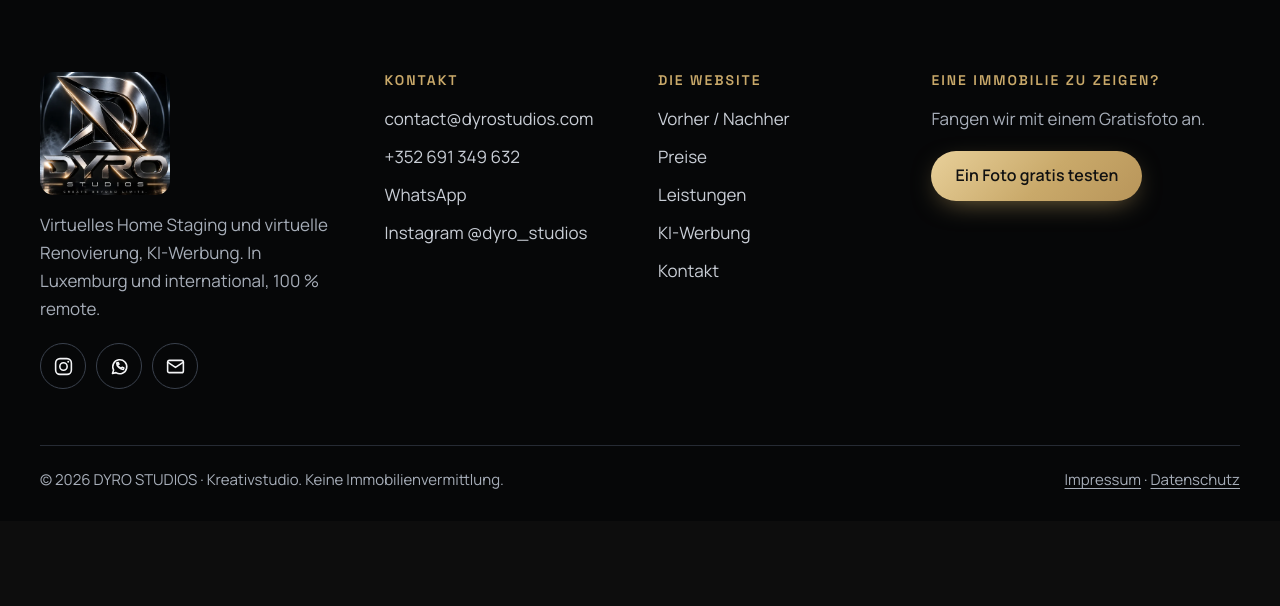
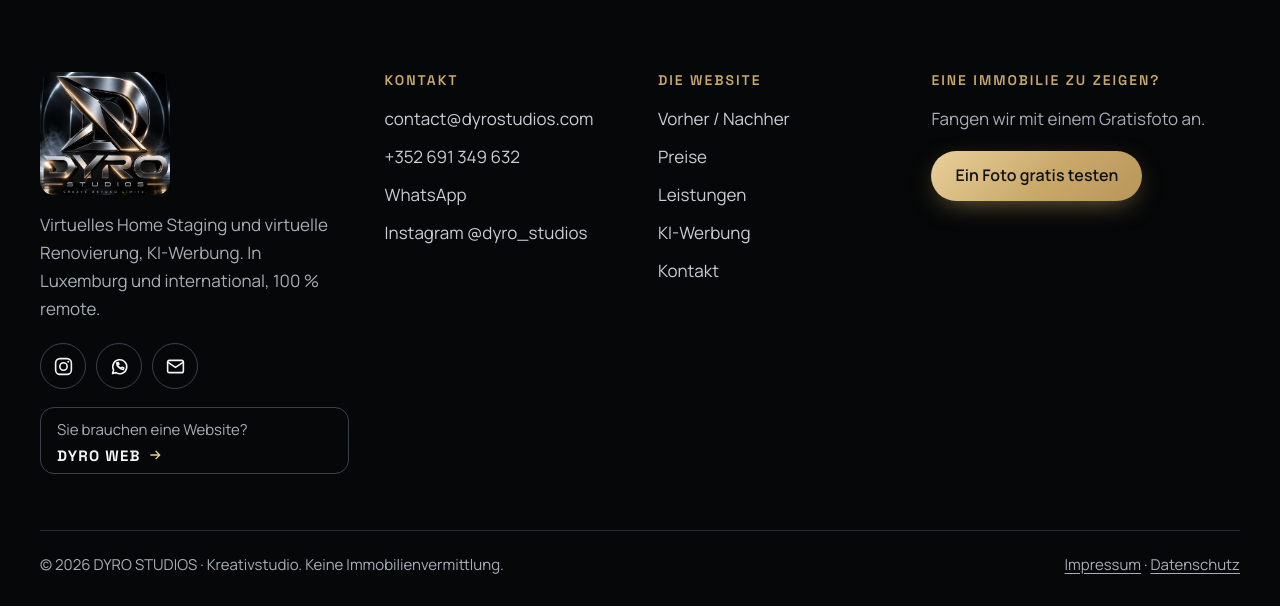
Before and after one commit to DeZaieR/PANIERFUT-, a PHP site: page /de/contact/ in a window 1280 px wide. Shown: the part 1677-2283 px from the top of the page. Before the commit the page ends 2166 px from the top, so only its background shows below. Run offline with PHP 8.4, Linux system fonts and the light colour scheme.

Commit message:
Lien vers DYRO WEB en bas de page (FR/DE/EN)
Co-Authored-By: Claude Opus 5.5 <noreply@anthropic.com>
Claude-Session: https://claude.ai/code/session_01L7NRgSyhEu1fRTPi9U5tUA

```diff
--- a/404.html
+++ b/404.html
@@ -10,7 +10,7 @@
 <link rel="canonical" href="https://dyrostudios.com/">
 <link rel="preload" href="/assets/fonts/space-grotesk-latin.woff2" as="font" type="font/woff2" crossorigin>
 <link rel="preload" href="/assets/fonts/manrope-latin.woff2" as="font" type="font/woff2" crossorigin>
-<link rel="stylesheet" href="/assets/css/site.css?v=3">
+<link rel="stylesheet" href="/assets/css/site.css?v=4">
 <link rel="icon" href="/assets/img/favicon.png" type="image/png">
 <link rel="apple-touch-icon" href="/assets/img/apple-touch-icon.png">
 <meta property="og:type" content="website">
@@ -96,6 +96,7 @@
         <a class="social__btn" href="https://wa.me/352691349632" target="_blank" rel="noopener" aria-label="WhatsApp (nouvel onglet)"><svg viewBox="0 0 24 24" aria-hidden="true"><path d="M4 20l1.3-3.9A8 8 0 1 1 8 19z"/><path d="M9.5 9.5c.3 1.8 2.2 3.8 4.4 4.4l1.1-1.1 2 1-.6 1.6c-3.7.2-7.6-3.6-7.6-7.4l1.6-.6 1 2z"/></svg></a>
         <a class="social__btn" href="mailto:contact@dyrostudios.com" aria-label="Écrire un email"><svg viewBox="0 0 24 24" aria-hidden="true"><rect x="3" y="5" width="18" height="14" rx="2"/><path d="M3 7l9 6 9-6"/></svg></a>
       </div>
+      <a class="sister" href="https://dyroweb.online/" target="_blank" rel="noopener"><span class="sister__k">Besoin d’un site web ?</span><span class="sister__v">DYRO WEB <svg viewBox="0 0 24 24" aria-hidden="true"><path d="M5 12h14M13 6l6 6-6 6"/></svg></span></a>
     </div>
     <div class="ftr__col" data-reveal>
       <h2>Contact</h2>
--- a/assets/css/site.css
+++ b/assets/css/site.css
@@ -404,6 +404,13 @@ main:focus { outline: none; }
 .social__btn:hover::before { transform: scale(1); }
 .social__btn:hover svg { transform: rotate(-8deg) scale(1.08); }
 
+.sister { display: inline-flex; align-items: center; flex-wrap: wrap; gap: 4px 10px; margin-top: 18px; padding: 10px 16px; border: 1px solid var(--line2); border-radius: 14px; transition: border-color .3s, background-color .3s, transform .4s var(--ease); }
+.sister__k { font-size: .9375rem; color: var(--muted); }
+.sister__v { display: inline-flex; align-items: center; gap: 6px; font: 700 .9375rem/1 var(--f-disp); letter-spacing: .08em; color: var(--ink); }
+.sister__v svg { width: 16px; height: 16px; fill: none; stroke: var(--gold2); stroke-width: 2; transition: transform .35s var(--ease); }
+.sister:hover { border-color: var(--gold); background: var(--goldA); transform: translateY(-2px); }
+.sister:hover .sister__v svg { transform: translateX(4px); }
+
 /* Barre mobile */
 .mbar { display: none; }
 
--- a/confidentialite/index.html
+++ b/confidentialite/index.html
@@ -11,7 +11,7 @@
 <link rel="canonical" href="https://dyrostudios.com/confidentialite/">
 <link rel="preload" href="/assets/fonts/space-grotesk-latin.woff2" as="font" type="font/woff2" crossorigin>
 <link rel="preload" href="/assets/fonts/manrope-latin.woff2" as="font" type="font/woff2" crossorigin>
-<link rel="stylesheet" href="/assets/css/site.css?v=3">
+<link rel="stylesheet" href="/assets/css/site.css?v=4">
 <link rel="icon" href="/assets/img/favicon.png" type="image/png">
 <link rel="apple-touch-icon" href="/assets/img/apple-touch-icon.png">
 <meta property="og:type" content="website">
@@ -134,6 +134,7 @@
         <a class="social__btn" href="https://wa.me/352691349632" target="_blank" rel="noopener" aria-label="WhatsApp (nouvel onglet)"><svg viewBox="0 0 24 24" aria-hidden="true"><path d="M4 20l1.3-3.9A8 8 0 1 1 8 19z"/><path d="M9.5 9.5c.3 1.8 2.2 3.8 4.4 4.4l1.1-1.1 2 1-.6 1.6c-3.7.2-7.6-3.6-7.6-7.4l1.6-.6 1 2z"/></svg></a>
         <a class="social__btn" href="mailto:contact@dyrostudios.com" aria-label="Écrire un email"><svg viewBox="0 0 24 24" aria-hidden="true"><rect x="3" y="5" width="18" height="14" rx="2"/><path d="M3 7l9 6 9-6"/></svg></a>
       </div>
+      <a class="sister" href="https://dyroweb.online/" target="_blank" rel="noopener"><span class="sister__k">Besoin d’un site web ?</span><span class="sister__v">DYRO WEB <svg viewBox="0 0 24 24" aria-hidden="true"><path d="M5 12h14M13 6l6 6-6 6"/></svg></span></a>
     </div>
     <div class="ftr__col" data-reveal>
       <h2>Contact</h2>
--- a/contact/index.html
+++ b/contact/index.html
@@ -16,7 +16,7 @@
 <link rel="alternate" hreflang="x-default" href="https://dyrostudios.com/contact/">
 <link rel="preload" href="/assets/fonts/space-grotesk-latin.woff2" as="font" type="font/woff2" crossorigin>
 <link rel="preload" href="/assets/fonts/manrope-latin.woff2" as="font" type="font/woff2" crossorigin>
-<link rel="stylesheet" href="/assets/css/site.css?v=3">
+<link rel="stylesheet" href="/assets/css/site.css?v=4">
 <link rel="icon" href="/assets/img/favicon.png" type="image/png">
 <link rel="apple-touch-icon" href="/assets/img/apple-touch-icon.png">
 <meta property="og:type" content="website">
@@ -211,6 +211,7 @@
         <a class="social__btn" href="https://wa.me/352691349632" target="_blank" rel="noopener" aria-label="WhatsApp (nouvel onglet)"><svg viewBox="0 0 24 24" aria-hidden="true"><path d="M4 20l1.3-3.9A8 8 0 1 1 8 19z"/><path d="M9.5 9.5c.3 1.8 2.2 3.8 4.4 4.4l1.1-1.1 2 1-.6 1.6c-3.7.2-7.6-3.6-7.6-7.4l1.6-.6 1 2z"/></svg></a>
         <a class="social__btn" href="mailto:contact@dyrostudios.com" aria-label="Écrire un email"><svg viewBox="0 0 24 24" aria-hidden="true"><rect x="3" y="5" width="18" height="14" rx="2"/><path d="M3 7l9 6 9-6"/></svg></a>
       </div>
+      <a class="sister" href="https://dyroweb.online/" target="_blank" rel="noopener"><span class="sister__k">Besoin d’un site web ?</span><span class="sister__v">DYRO WEB <svg viewBox="0 0 24 24" aria-hidden="true"><path d="M5 12h14M13 6l6 6-6 6"/></svg></span></a>
     </div>
     <div class="ftr__col" data-reveal>
       <h2>Contact</h2>
--- a/de/contact/index.html
+++ b/de/contact/index.html
@@ -16,7 +16,7 @@
 <link rel="alternate" hreflang="x-default" href="https://dyrostudios.com/contact/">
 <link rel="preload" href="/assets/fonts/space-grotesk-latin.woff2" as="font" type="font/woff2" crossorigin>
 <link rel="preload" href="/assets/fonts/manrope-latin.woff2" as="font" type="font/woff2" crossorigin>
-<link rel="stylesheet" href="/assets/css/site.css?v=3">
+<link rel="stylesheet" href="/assets/css/site.css?v=4">
 <link rel="icon" href="/assets/img/favicon.png" type="image/png">
 <link rel="apple-touch-icon" href="/assets/img/apple-touch-icon.png">
 <meta property="og:type" content="website">
@@ -211,6 +211,7 @@
         <a class="social__btn" href="https://wa.me/352691349632" target="_blank" rel="noopener" aria-label="WhatsApp (neuer Tab)"><svg viewBox="0 0 24 24" aria-hidden="true"><path d="M4 20l1.3-3.9A8 8 0 1 1 8 19z"/><path d="M9.5 9.5c.3 1.8 2.2 3.8 4.4 4.4l1.1-1.1 2 1-.6 1.6c-3.7.2-7.6-3.6-7.6-7.4l1.6-.6 1 2z"/></svg></a>
         <a class="social__btn" href="mailto:contact@dyrostudios.com" aria-label="E-Mail schreiben"><svg viewBox="0 0 24 24" aria-hidden="true"><rect x="3" y="5" width="18" height="14" rx="2"/><path d="M3 7l9 6 9-6"/></svg></a>
       </div>
+      <a class="sister" href="https://dyroweb.online/de/" target="_blank" rel="noopener"><span class="sister__k">Sie brauchen eine Website?</span><span class="sister__v">DYRO WEB <svg viewBox="0 0 24 24" aria-hidden="true"><path d="M5 12h14M13 6l6 6-6 6"/></svg></span></a>
     </div>
     <div class="ftr__col" data-reveal>
       <h2>Kontakt</h2>
--- a/de/index.html
+++ b/de/index.html
@@ -16,7 +16,7 @@
 <link rel="alternate" hreflang="x-default" href="https://dyrostudios.com/">
 <link rel="preload" href="/assets/fonts/space-grotesk-latin.woff2" as="font" type="font/woff2" crossorigin>
 <link rel="preload" href="/assets/fonts/manrope-latin.woff2" as="font" type="font/woff2" crossorigin>
-<link rel="stylesheet" href="/assets/css/site.css?v=3">
+<link rel="stylesheet" href="/assets/css/site.css?v=4">
 <link rel="icon" href="/assets/img/favicon.png" type="image/png">
 <link rel="apple-touch-icon" href="/assets/img/apple-touch-icon.png">
 <meta property="og:type" content="website">
@@ -456,6 +456,7 @@
         <a class="social__btn" href="https://wa.me/352691349632" target="_blank" rel="noopener" aria-label="WhatsApp (neuer Tab)"><svg viewBox="0 0 24 24" aria-hidden="true"><path d="M4 20l1.3-3.9A8 8 0 1 1 8 19z"/><path d="M9.5 9.5c.3 1.8 2.2 3.8 4.4 4.4l1.1-1.1 2 1-.6 1.6c-3.7.2-7.6-3.6-7.6-7.4l1.6-.6 1 2z"/></svg></a>
         <a class="social__btn" href="mailto:contact@dyrostudios.com" aria-label="E-Mail schreiben"><svg viewBox="0 0 24 24" aria-hidden="true"><rect x="3" y="5" width="18" height="14" rx="2"/><path d="M3 7l9 6 9-6"/></svg></a>
       </div>
+      <a class="sister" href="https://dyroweb.online/de/" target="_blank" rel="noopener"><span class="sister__k">Sie brauchen eine Website?</span><span class="sister__v">DYRO WEB <svg viewBox="0 0 24 24" aria-hidden="true"><path d="M5 12h14M13 6l6 6-6 6"/></svg></span></a>
     </div>
     <div class="ftr__col" data-reveal>
       <h2>Kontakt</h2>
--- a/de/publicites/index.html
+++ b/de/publicites/index.html
@@ -16,7 +16,7 @@
 <link rel="alternate" hreflang="x-default" href="https://dyrostudios.com/publicites/">
 <link rel="preload" href="/assets/fonts/space-grotesk-latin.woff2" as="font" type="font/woff2" crossorigin>
 <link rel="preload" href="/assets/fonts/manrope-latin.woff2" as="font" type="font/woff2" crossorigin>
-<link rel="stylesheet" href="/assets/css/site.css?v=3">
+<link rel="stylesheet" href="/assets/css/site.css?v=4">
 <link rel="icon" href="/assets/img/favicon.png" type="image/png">
 <link rel="apple-touch-icon" href="/assets/img/apple-touch-icon.png">
 <meta property="og:type" content="website">
@@ -264,6 +264,7 @@
         <a class="social__btn" href="https://wa.me/352691349632" target="_blank" rel="noopener" aria-label="WhatsApp (neuer Tab)"><svg viewBox="0 0 24 24" aria-hidden="true"><path d="M4 20l1.3-3.9A8 8 0 1 1 8 19z"/><path d="M9.5 9.5c.3 1.8 2.2 3.8 4.4 4.4l1.1-1.1 2 1-.6 1.6c-3.7.2-7.6-3.6-7.6-7.4l1.6-.6 1 2z"/></svg></a>
         <a class="social__btn" href="mailto:contact@dyrostudios.com" aria-label="E-Mail schreiben"><svg viewBox="0 0 24 24" aria-hidden="true"><rect x="3" y="5" width="18" height="14" rx="2"/><path d="M3 7l9 6 9-6"/></svg></a>
       </div>
+      <a class="sister" href="https://dyroweb.online/de/" target="_blank" rel="noopener"><span class="sister__k">Sie brauchen eine Website?</span><span class="sister__v">DYRO WEB <svg viewBox="0 0 24 24" aria-hidden="true"><path d="M5 12h14M13 6l6 6-6 6"/></svg></span></a>
     </div>
     <div class="ftr__col" data-reveal>
       <h2>Kontakt</h2>
--- a/en/contact/index.html
+++ b/en/contact/index.html
@@ -16,7 +16,7 @@
 <link rel="alternate" hreflang="x-default" href="https://dyrostudios.com/contact/">
 <link rel="preload" href="/assets/fonts/space-grotesk-latin.woff2" as="font" type="font/woff2" crossorigin>
 <link rel="preload" href="/assets/fonts/manrope-latin.woff2" as="font" type="font/woff2" crossorigin>
-<link rel="stylesheet" href="/assets/css/site.css?v=3">
+<link rel="stylesheet" href="/assets/css/site.css?v=4">
 <link rel="icon" href="/assets/img/favicon.png" type="image/png">
 <link rel="apple-touch-icon" href="/assets/img/apple-touch-icon.png">
 <meta property="og:type" content="website">
@@ -211,6 +211,7 @@
         <a class="social__btn" href="https://wa.me/352691349632" target="_blank" rel="noopener" aria-label="WhatsApp (new tab)"><svg viewBox="0 0 24 24" aria-hidden="true"><path d="M4 20l1.3-3.9A8 8 0 1 1 8 19z"/><path d="M9.5 9.5c.3 1.8 2.2 3.8 4.4 4.4l1.1-1.1 2 1-.6 1.6c-3.7.2-7.6-3.6-7.6-7.4l1.6-.6 1 2z"/></svg></a>
         <a class="social__btn" href="mailto:contact@dyrostudios.com" aria-label="Send an email"><svg viewBox="0 0 24 24" aria-hidden="true"><rect x="3" y="5" width="18" height="14" rx="2"/><path d="M3 7l9 6 9-6"/></svg></a>
       </div>
+      <a class="sister" href="https://dyroweb.online/en/" target="_blank" rel="noopener"><span class="sister__k">Need a website?</span><span class="sister__v">DYRO WEB <svg viewBox="0 0 24 24" aria-hidden="true"><path d="M5 12h14M13 6l6 6-6 6"/></svg></span></a>
     </div>
     <div class="ftr__col" data-reveal>
       <h2>Contact</h2>
--- a/en/index.html
+++ b/en/index.html
@@ -16,7 +16,7 @@
 <link rel="alternate" hreflang="x-default" href="https://dyrostudios.com/">
 <link rel="preload" href="/assets/fonts/space-grotesk-latin.woff2" as="font" type="font/woff2" crossorigin>
 <link rel="preload" href="/assets/fonts/manrope-latin.woff2" as="font" type="font/woff2" crossorigin>
-<link rel="stylesheet" href="/assets/css/site.css?v=3">
+<link rel="stylesheet" href="/assets/css/site.css?v=4">
 <link rel="icon" href="/assets/img/favicon.png" type="image/png">
 <link rel="apple-touch-icon" href="/assets/img/apple-touch-icon.png">
 <meta property="og:type" content="website">
@@ -456,6 +456,7 @@
         <a class="social__btn" href="https://wa.me/352691349632" target="_blank" rel="noopener" aria-label="WhatsApp (new tab)"><svg viewBox="0 0 24 24" aria-hidden="true"><path d="M4 20l1.3-3.9A8 8 0 1 1 8 19z"/><path d="M9.5 9.5c.3 1.8 2.2 3.8 4.4 4.4l1.1-1.1 2 1-.6 1.6c-3.7.2-7.6-3.6-7.6-7.4l1.6-.6 1 2z"/></svg></a>
         <a class="social__btn" href="mailto:contact@dyrostudios.com" aria-label="Send an email"><svg viewBox="0 0 24 24" aria-hidden="true"><rect x="3" y="5" width="18" height="14" rx="2"/><path d="M3 7l9 6 9-6"/></svg></a>
       </div>
+      <a class="sister" href="https://dyroweb.online/en/" target="_blank" rel="noopener"><span class="sister__k">Need a website?</span><span class="sister__v">DYRO WEB <svg viewBox="0 0 24 24" aria-hidden="true"><path d="M5 12h14M13 6l6 6-6 6"/></svg></span></a>
     </div>
     <div class="ftr__col" data-reveal>
       <h2>Contact</h2>
--- a/en/publicites/index.html
+++ b/en/publicites/index.html
@@ -16,7 +16,7 @@
 <link rel="alternate" hreflang="x-default" href="https://dyrostudios.com/publicites/">
 <link rel="preload" href="/assets/fonts/space-grotesk-latin.woff2" as="font" type="font/woff2" crossorigin>
 <link rel="preload" href="/assets/fonts/manrope-latin.woff2" as="font" type="font/woff2" crossorigin>
-<link rel="stylesheet" href="/assets/css/site.css?v=3">
+<link rel="stylesheet" href="/assets/css/site.css?v=4">
 <link rel="icon" href="/assets/img/favicon.png" type="image/png">
 <link rel="apple-touch-icon" href="/assets/img/apple-touch-icon.png">
 <meta property="og:type" content="website">
@@ -264,6 +264,7 @@
         <a class="social__btn" href="https://wa.me/352691349632" target="_blank" rel="noopener" aria-label="WhatsApp (new tab)"><svg viewBox="0 0 24 24" aria-hidden="true"><path d="M4 20l1.3-3.9A8 8 0 1 1 8 19z"/><path d="M9.5 9.5c.3 1.8 2.2 3.8 4.4 4.4l1.1-1.1 2 1-.6 1.6c-3.7.2-7.6-3.6-7.6-7.4l1.6-.6 1 2z"/></svg></a>
         <a class="social__btn" href="mailto:contact@dyrostudios.com" aria-label="Send an email"><svg viewBox="0 0 24 24" aria-hidden="true"><rect x="3" y="5" width="18" height="14" rx="2"/><path d="M3 7l9 6 9-6"/></svg></a>
       </div>
+      <a class="sister" href="https://dyroweb.online/en/" target="_blank" rel="noopener"><span class="sister__k">Need a website?</span><span class="sister__v">DYRO WEB <svg viewBox="0 0 24 24" aria-hidden="true"><path d="M5 12h14M13 6l6 6-6 6"/></svg></span></a>
     </div>
     <div class="ftr__col" data-reveal>
       <h2>Contact</h2>
--- a/index.html
+++ b/index.html
@@ -16,7 +16,7 @@
 <link rel="alternate" hreflang="x-default" href="https://dyrostudios.com/">
 <link rel="preload" href="/assets/fonts/space-grotesk-latin.woff2" as="font" type="font/woff2" crossorigin>
 <link rel="preload" href="/assets/fonts/manrope-latin.woff2" as="font" type="font/woff2" crossorigin>
-<link rel="stylesheet" href="/assets/css/site.css?v=3">
+<link rel="stylesheet" href="/assets/css/site.css?v=4">
 <link rel="icon" href="/assets/img/favicon.png" type="image/png">
 <link rel="apple-touch-icon" href="/assets/img/apple-touch-icon.png">
 <meta property="og:type" content="website">
@@ -456,6 +456,7 @@
         <a class="social__btn" href="https://wa.me/352691349632" target="_blank" rel="noopener" aria-label="WhatsApp (nouvel onglet)"><svg viewBox="0 0 24 24" aria-hidden="true"><path d="M4 20l1.3-3.9A8 8 0 1 1 8 19z"/><path d="M9.5 9.5c.3 1.8 2.2 3.8 4.4 4.4l1.1-1.1 2 1-.6 1.6c-3.7.2-7.6-3.6-7.6-7.4l1.6-.6 1 2z"/></svg></a>
         <a class="social__btn" href="mailto:contact@dyrostudios.com" aria-label="Écrire un email"><svg viewBox="0 0 24 24" aria-hidden="true"><rect x="3" y="5" width="18" height="14" rx="2"/><path d="M3 7l9 6 9-6"/></svg></a>
       </div>
+      <a class="sister" href="https://dyroweb.online/" target="_blank" rel="noopener"><span class="sister__k">Besoin d’un site web ?</span><span class="sister__v">DYRO WEB <svg viewBox="0 0 24 24" aria-hidden="true"><path d="M5 12h14M13 6l6 6-6 6"/></svg></span></a>
     </div>
     <div class="ftr__col" data-reveal>
       <h2>Contact</h2>
--- a/mentions-legales/index.html
+++ b/mentions-legales/index.html
@@ -11,7 +11,7 @@
 <link rel="canonical" href="https://dyrostudios.com/mentions-legales/">
 <link rel="preload" href="/assets/fonts/space-grotesk-latin.woff2" as="font" type="font/woff2" crossorigin>
 <link rel="preload" href="/assets/fonts/manrope-latin.woff2" as="font" type="font/woff2" crossorigin>
-<link rel="stylesheet" href="/assets/css/site.css?v=3">
+<link rel="stylesheet" href="/assets/css/site.css?v=4">
 <link rel="icon" href="/assets/img/favicon.png" type="image/png">
 <link rel="apple-touch-icon" href="/assets/img/apple-touch-icon.png">
 <meta property="og:type" content="website">
@@ -125,6 +125,7 @@
         <a class="social__btn" href="https://wa.me/352691349632" target="_blank" rel="noopener" aria-label="WhatsApp (nouvel onglet)"><svg viewBox="0 0 24 24" aria-hidden="true"><path d="M4 20l1.3-3.9A8 8 0 1 1 8 19z"/><path d="M9.5 9.5c.3 1.8 2.2 3.8 4.4 4.4l1.1-1.1 2 1-.6 1.6c-3.7.2-7.6-3.6-7.6-7.4l1.6-.6 1 2z"/></svg></a>
         <a class="social__btn" href="mailto:contact@dyrostudios.com" aria-label="Écrire un email"><svg viewBox="0 0 24 24" aria-hidden="true"><rect x="3" y="5" width="18" height="14" rx="2"/><path d="M3 7l9 6 9-6"/></svg></a>
       </div>
+      <a class="sister" href="https://dyroweb.online/" target="_blank" rel="noopener"><span class="sister__k">Besoin d’un site web ?</span><span class="sister__v">DYRO WEB <svg viewBox="0 0 24 24" aria-hidden="true"><path d="M5 12h14M13 6l6 6-6 6"/></svg></span></a>
     </div>
     <div class="ftr__col" data-reveal>
       <h2>Contact</h2>
--- a/publicites/index.html
+++ b/publicites/index.html
@@ -16,7 +16,7 @@
 <link rel="alternate" hreflang="x-default" href="https://dyrostudios.com/publicites/">
 <link rel="preload" href="/assets/fonts/space-grotesk-latin.woff2" as="font" type="font/woff2" crossorigin>
 <link rel="preload" href="/assets/fonts/manrope-latin.woff2" as="font" type="font/woff2" crossorigin>
-<link rel="stylesheet" href="/assets/css/site.css?v=3">
+<link rel="stylesheet" href="/assets/css/site.css?v=4">
 <link rel="icon" href="/assets/img/favicon.png" type="image/png">
 <link rel="apple-touch-icon" href="/assets/img/apple-touch-icon.png">
 <meta property="og:type" content="website">
@@ -264,6 +264,7 @@
         <a class="social__btn" href="https://wa.me/352691349632" target="_blank" rel="noopener" aria-label="WhatsApp (nouvel onglet)"><svg viewBox="0 0 24 24" aria-hidden="true"><path d="M4 20l1.3-3.9A8 8 0 1 1 8 19z"/><path d="M9.5 9.5c.3 1.8 2.2 3.8 4.4 4.4l1.1-1.1 2 1-.6 1.6c-3.7.2-7.6-3.6-7.6-7.4l1.6-.6 1 2z"/></svg></a>
         <a class="social__btn" href="mailto:contact@dyrostudios.com" aria-label="Écrire un email"><svg viewBox="0 0 24 24" aria-hidden="true"><rect x="3" y="5" width="18" height="14" rx="2"/><path d="M3 7l9 6 9-6"/></svg></a>
       </div>
+      <a class="sister" href="https://dyroweb.online/" target="_blank" rel="noopener"><span class="sister__k">Besoin d’un site web ?</span><span class="sister__v">DYRO WEB <svg viewBox="0 0 24 24" aria-hidden="true"><path d="M5 12h14M13 6l6 6-6 6"/></svg></span></a>
     </div>
     <div class="ftr__col" data-reveal>
       <h2>Contact</h2>
--- a/src/i18n/de.json
+++ b/src/i18n/de.json
@@ -237,6 +237,8 @@
  "foot.mail": "E-Mail schreiben",
  "foot.notx": "Kreativstudio. Keine Immobilienvermittlung.",
  "foot.privacy": "Datenschutz",
+ "foot.sister.href": "https://dyroweb.online/de/",
+ "foot.sister.k": "Sie brauchen eine Website?",
  "foot.site": "Die Website",
  "foot.social": "Folgen Sie uns und schreiben Sie uns",
  "foot.start": "Eine Immobilie zu zeigen?",
--- a/src/i18n/en.json
+++ b/src/i18n/en.json
@@ -237,6 +237,8 @@
  "foot.mail": "Send an email",
  "foot.notx": "Creative studio. Not a real estate agency.",
  "foot.privacy": "Privacy",
+ "foot.sister.href": "https://dyroweb.online/en/",
+ "foot.sister.k": "Need a website?",
  "foot.site": "The site",
  "foot.social": "Follow and message us",
  "foot.start": "A property to reveal?",
--- a/src/partials/footer.html
+++ b/src/partials/footer.html
@@ -8,6 +8,7 @@
         <a class="social__btn" href="https://wa.me/352691349632" target="_blank" rel="noopener" aria-label="{{foot.wa::WhatsApp (nouvel onglet)}}"><svg viewBox="0 0 24 24" aria-hidden="true"><path d="M4 20l1.3-3.9A8 8 0 1 1 8 19z"/><path d="M9.5 9.5c.3 1.8 2.2 3.8 4.4 4.4l1.1-1.1 2 1-.6 1.6c-3.7.2-7.6-3.6-7.6-7.4l1.6-.6 1 2z"/></svg></a>
         <a class="social__btn" href="mailto:contact@dyrostudios.com" aria-label="{{foot.mail::Écrire un email}}"><svg viewBox="0 0 24 24" aria-hidden="true"><rect x="3" y="5" width="18" height="14" rx="2"/><path d="M3 7l9 6 9-6"/></svg></a>
       </div>
+      <a class="sister" href="{{foot.sister.href::https://dyroweb.online/}}" target="_blank" rel="noopener"><span class="sister__k">{{foot.sister.k::Besoin d’un site web ?}}</span><span class="sister__v">DYRO WEB <svg viewBox="0 0 24 24" aria-hidden="true"><path d="M5 12h14M13 6l6 6-6 6"/></svg></span></a>
     </div>
     <div class="ftr__col" data-reveal>
       <h2>{{foot.contact::Contact}}</h2>
--- a/src/partials/head.html
+++ b/src/partials/head.html
@@ -3,7 +3,7 @@
 {{@hreflang}}
 <link rel="preload" href="/assets/fonts/space-grotesk-latin.woff2" as="font" type="font/woff2" crossorigin>
 <link rel="preload" href="/assets/fonts/manrope-latin.woff2" as="font" type="font/woff2" crossorigin>
-<link rel="stylesheet" href="/assets/css/site.css?v=3">
+<link rel="stylesheet" href="/assets/css/site.css?v=4">
 <link rel="icon" href="/assets/img/favicon.png" type="image/png">
 <link rel="apple-touch-icon" href="/assets/img/apple-touch-icon.png">
 <meta property="og:type" content="website">
```
